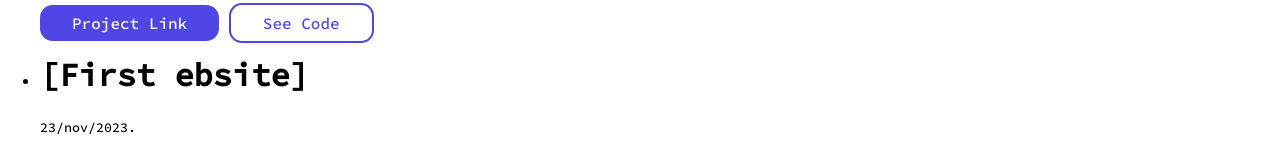
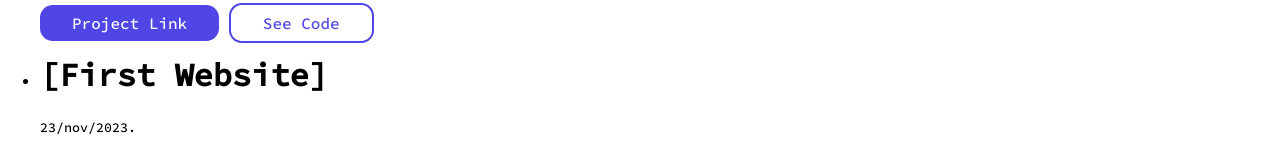
Before and after one commit to Neerajd3vv/neeraj-website-repo, a plain HTML site: page projects.html in a window 1280 px wide. Shown: the part 745-890 px from the top of the page. Drawn offline with Linux system fonts and the light colour scheme; a web font is replaced by a local one.

Commit message:
correction

```diff
--- a/projects.html
+++ b/projects.html
@@ -41,7 +41,7 @@
         <a class="link link-secondary " href="https://replit.com/@neerajbhatt978/InternationalPleasedSite#index.js">See Code</a>
 
         <li>
-            <h1>[First ebsite]</h1>
+            <h1>[First Website]</h1>
             <small>23/nov/2023.</small>
             <p><strong>Created</strong> this <strong>web site</strong>  using  <strong>HTML & CSS</strong> only.</p>
         </li>
```
